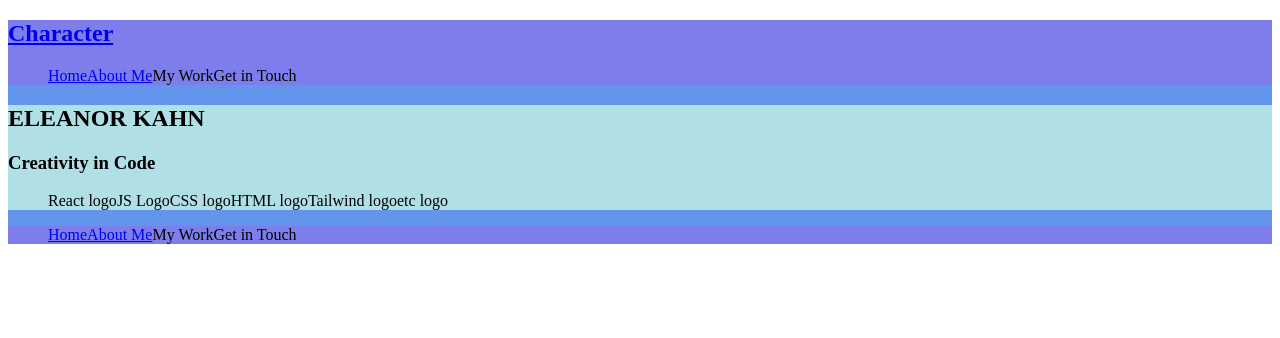
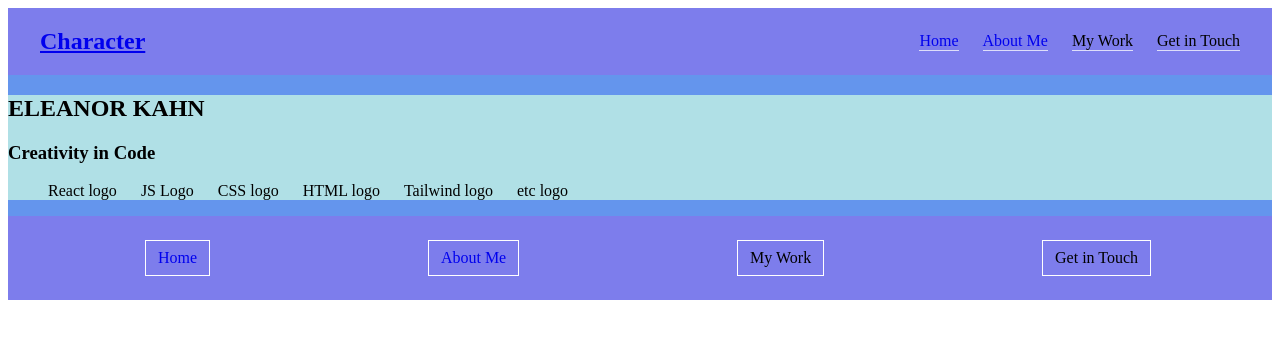
Before and after one commit to EleanorKahn/WP-Personal-Website, a React (Create React App) app in the folder frontend/: page / in a window 1280 px wide. Shown: the top 338 px of the page. Built offline with nearby package versions, Linux system fonts and the light colour scheme.

Commit message:
link styling, header, footer

```diff
--- a/frontend/public/index.html
+++ b/frontend/public/index.html
@@ -8,20 +8,6 @@
       name="description"
       content="Web site created using create-react-app"
     />
-    <!--
-      manifest.json provides metadata used when your web app is installed on a
-      user's mobile device or desktop. See https://developers.google.com/web/fundamentals/web-app-manifest/
-    -->
-    <link rel="manifest" href="%PUBLIC_URL%/manifest.json" />
-    <!--
-      Notice the use of %PUBLIC_URL% in the tags above.
-      It will be replaced with the URL of the `public` folder during the build.
-      Only files inside the `public` folder can be referenced from the HTML.
-
-      Unlike "/favicon.ico" or "favicon.ico", "%PUBLIC_URL%/favicon.ico" will
-      work correctly both with client-side routing and a non-root public URL.
-      Learn how to configure a non-root public URL by running `npm run build`.
-    -->
     <title>React App</title>
   </head>
   <body>
--- a/frontend/src/components/Footer.js
+++ b/frontend/src/components/Footer.js
@@ -6,10 +6,10 @@ const Footer = () => {
         <footer className='footer'>
             <ul className='horizontal'>
                 <li>
-                    <NavLink to="/">Home</NavLink>
+                    <NavLink className='nav-link' to="/">Home</NavLink>
                 </li>
                 <li>
-                <NavLink to="/about">About Me</NavLink>
+                    <NavLink className='nav-link' to="/about">About Me</NavLink>
                 </li>
                 <li>My Work</li>
                 <li>Get in Touch</li>
--- a/frontend/src/components/Header.js
+++ b/frontend/src/components/Header.js
@@ -10,10 +10,10 @@ const Header = () => {
                 </h1>
                 <ul className='horizontal'>
                     <li>
-                        <NavLink to="/">Home</NavLink>
+                        <NavLink className='nav-link' to="/">Home</NavLink>
                     </li>
                     <li>
-                        <NavLink to="/about">About Me</NavLink>
+                        <NavLink className='nav-link' to="/about">About Me</NavLink>
                     </li>
                     <li>My Work</li>
                     <li>Get in Touch</li>
--- a/frontend/src/css/style.css
+++ b/frontend/src/css/style.css
@@ -2,18 +2,30 @@
 General styles
 */
 
-.horizontal {
-    display: flex;
+ul {
+    list-style: none;
 }
+
+.nav-link {
+    text-decoration: none;
+}
+
+/* App background styling */
 
 .App {
     background-color: cornflowerblue;
 }
 
-ul {
-    list-style: none;
+/* list items laid out along main axis */
+
+.horizontal {
+    display: flex;
+
 }
 
+.horizontal li {
+    margin-inline-end: 1.5rem;
+}
 
 /*
 Header styles
@@ -23,14 +35,38 @@ Header styles
     background-color: rgba(200, 52, 230, .25);
 }
 
+.header nav {
+    display: flex;
+    justify-content: space-between;
+    align-items: center;
+    padding-inline: 2rem;
+}
+
+.header ul li {
+    border-bottom: 1px solid rgba(255, 255, 255, .75);
+}
+
+.header ul li:last-child {
+    margin-inline-end: 0rem;
+}
+
 /*
 Footer styles
 */
 
 .footer {
     background-color: rgba(200, 52, 230, .25);
+    padding-block: .5rem;
 }
 
+.footer .horizontal {
+    justify-content: space-around;
+}
+
+.footer li {
+    border: 1px solid white;
+    padding: .5rem .75rem;
+}
 
 /*
 LandingPage styles
@@ -47,3 +83,7 @@ AboutPage styles
 .about-page {
     background-color: powderblue;
 }
+
+/*
+Media queries @ 525
+*/
```
